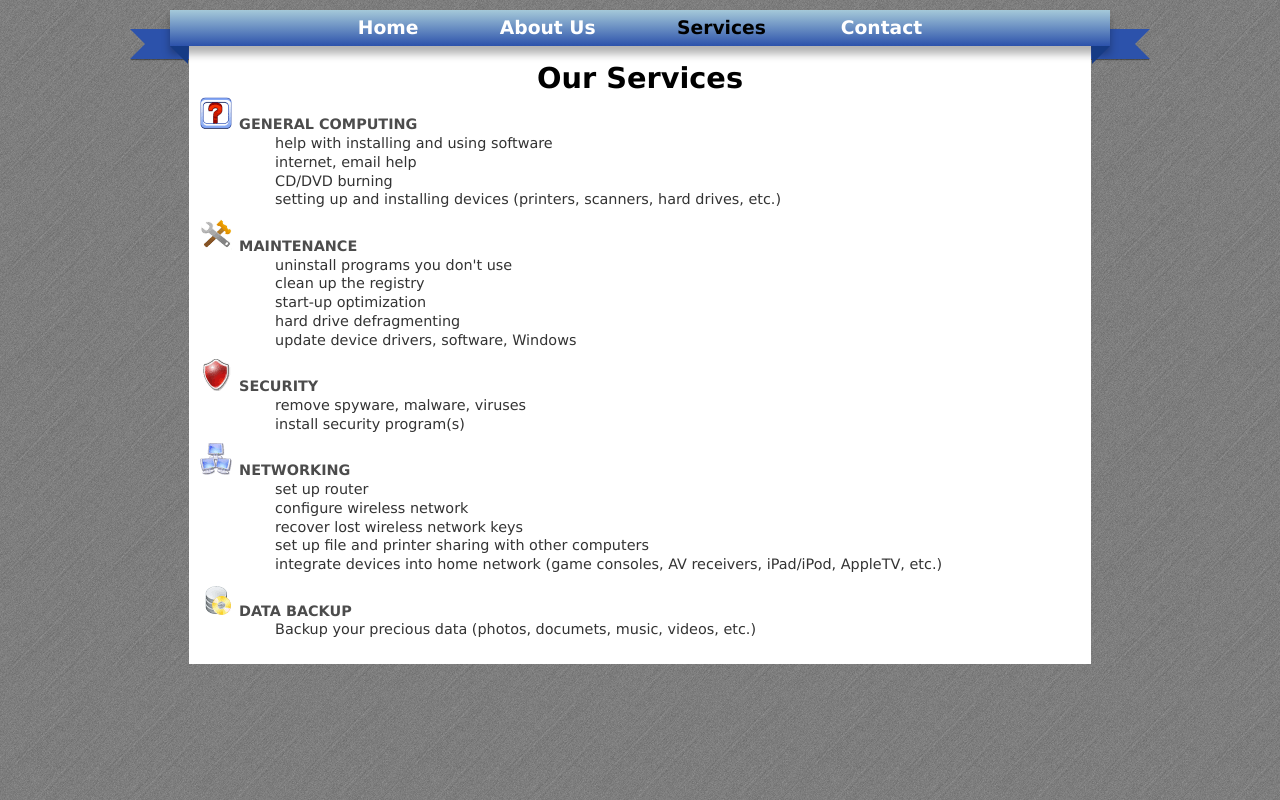
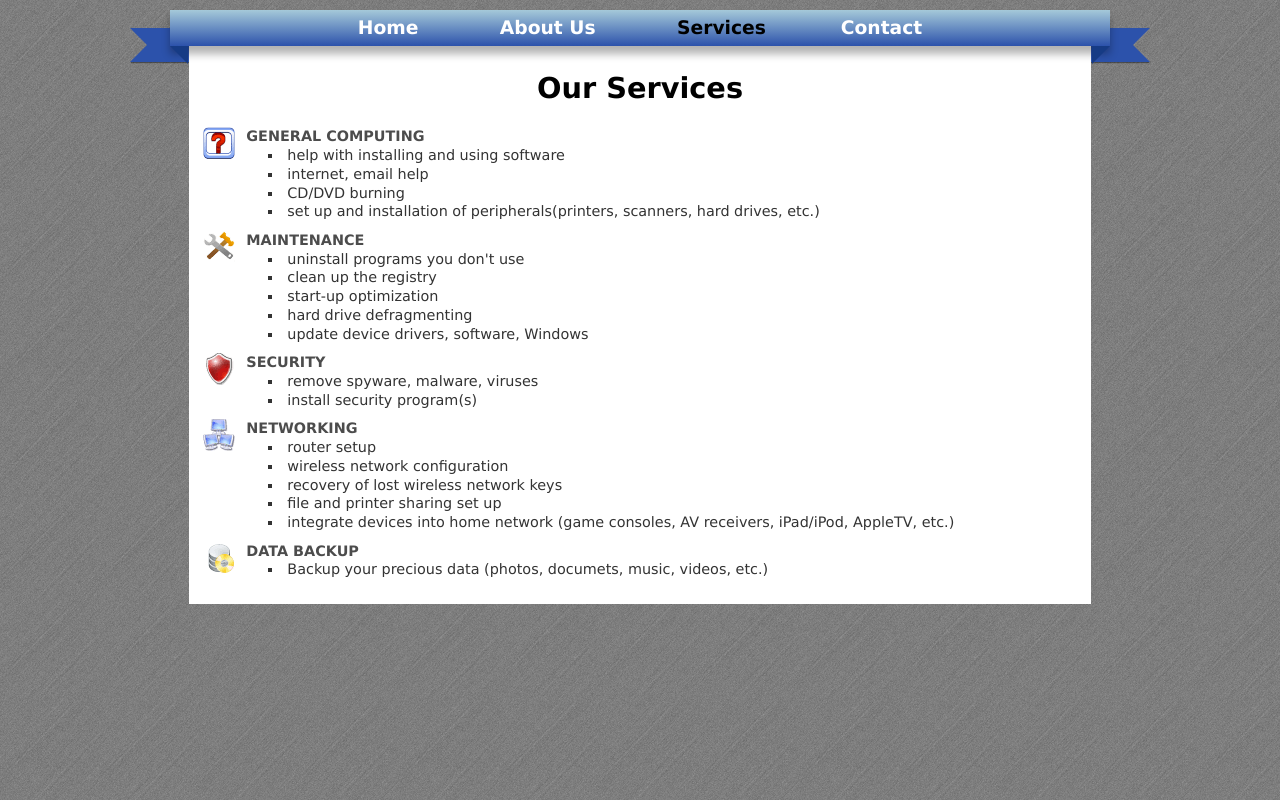
Before and after one commit to sharp11/ezrunpc.com, a PHP site: page /services.php in a window 1280 px wide. Run offline with PHP 8.4, Linux system fonts and the light colour scheme.

Commit message:
Fixing up the lis images
Set background to white

```diff
--- a/contact.css
+++ b/contact.css
@@ -8,7 +8,7 @@
 .formWrapper {
     float: left;
     width: 60%;
-    margin: 20px auto 40px auto;
+    margin: 0 auto 40px auto;
 
     background-color: rgb(230, 230, 230);
     padding: 1em;
@@ -102,7 +102,7 @@ form input[type="submit"] {
   -webkit-box-shadow: -2px 1px 2px 2px rgba(0, 0, 0, 0.1);
   -moz-box-shadow: -2px 1px 2px 2px rgba(0, 0, 0, 0.1);
   box-shadow: -2px 1px 2px 2px rgba(0, 0, 0, 0.1);
-  font-size: 125%;
+  font-size: 105%;
   -webkit-border-radius: 3px;
   -moz-border-radius: 3px;
   border-radius: 3px;
@@ -121,7 +121,7 @@ form input[type="submit"]:hover {
     float: right;
     background-color: rgb(230, 230, 230);
     width: 30%;
-    margin: 20px auto 40px auto;
+    margin: 0 auto 40px auto;
     padding: 1em;
     -webkit-border-radius: 10px;
     -moz-border-radius: 10px;
--- a/index.css
+++ b/index.css
@@ -24,6 +24,8 @@ body {
 
 #content h1:first-of-type {
     text-align: center;
+
+    margin: 10px auto 20px auto;
 }
 
 #pageWrapper {
@@ -145,8 +147,8 @@ body {
    content: '';
    position: absolute;
    display: block;
-   bottom: -1.3em;
-   border: 1.5em solid #2c52ab;
+   bottom: -1.6em;
+   border: 1.7em solid #2c52ab;
    z-index: -1;
 
    font-size: 10px!important;
@@ -161,7 +163,7 @@ body {
    }
 .ribbon:after {
    right: -4em;
-   border-left-width: 6em;
+   border-left-width: 6em; /* length of ribbon end */
    border-right-color: transparent;
    -webkit-box-shadow: rgba(000,000,000,0.4) -1px 1px 1px;
    -moz-box-shadow: rgba(000,000,000,0.4) -1px 1px 1px;
--- a/services.css
+++ b/services.css
@@ -2,49 +2,53 @@
 
 #servicesPage #content ul {
     list-style-type: none;
-    padding-left: 2.5em;
-    /*list-style-position: inside;*/
+    padding: 0;
+    margin: 0;
 }
 
 
 #servicesPage #content ul ul {
     padding-bottom: 10px;
-		}
-
+}
 
 #servicesPage #content li {
+    background-repeat: no-repeat;
+    padding-left: 3em;
+
     text-transform: uppercase;
     font-weight: bold;
     color: #4c4c4c;
-		}
+}
+
+#general {
+    background-image: url(images/general.gif);
+}
+
+#maintenace {
+    background-image: url(images/maintenance.gif);
+}
+
+#security {
+    background-image: url(images/security.gif);
+}
+
+#networking {
+    background-image: url(images/network.gif);
+}
+
+#databackup {
+    background-image: url(images/databackup.gif);
+}
 
 #servicesPage #content li li {
+    /* only allow top level list items to have an image */
+    /*list-style-image: none;*/
+    list-style-type: square;
+    list-style-position: inside;
+
     text-transform: none;
     font-weight: normal;
     color: #333333;
-		}
 
-#general {
-    list-style-image: url(images/general.gif);
+    padding-left: 1.5em;
 }
-
-#maintenace {
-    list-style-image: url(images/maintenance.gif);
-}
-
-#security {
-    list-style-image: url(images/security.gif);
-}
-
-#networking {
-    list-style-image: url(images/network.gif);
-}
-
-#databackup {
-    list-style-image: url(images/databackup.gif);
-}
-
-/* only allow top level list items to have an image */
-#servicesPage #content li li {
-    list-style-image: none;
-}
--- a/services.php
+++ b/services.php
@@ -23,7 +23,7 @@
                 <li>help with installing and using software</li>
                 <li>internet, email help</li>
                 <li>CD/DVD burning</li>
-                <li>setting up and installing devices (printers, scanners, hard drives, etc.)</li>
+                <li>set up and installation of peripherals(printers, scanners, hard drives, etc.)</li>
             </ul>
         </li>
       </ul>
@@ -52,10 +52,10 @@
       <ul>
         <li id="networking">Networking
           <ul>
-            <li>set up router</li>
-            <li>configure wireless network</li>
-            <li>recover lost wireless network keys</li>
-            <li>set up file and printer sharing with other computers</li>
+            <li>router setup</li>
+            <li>wireless network configuration</li>
+            <li>recovery of lost wireless network keys</li>
+            <li>file and printer sharing set up</li>
             <li>integrate devices into home network (game consoles, AV receivers, iPad/iPod, AppleTV, etc.)</li>
           </ul>
         </li>
```
